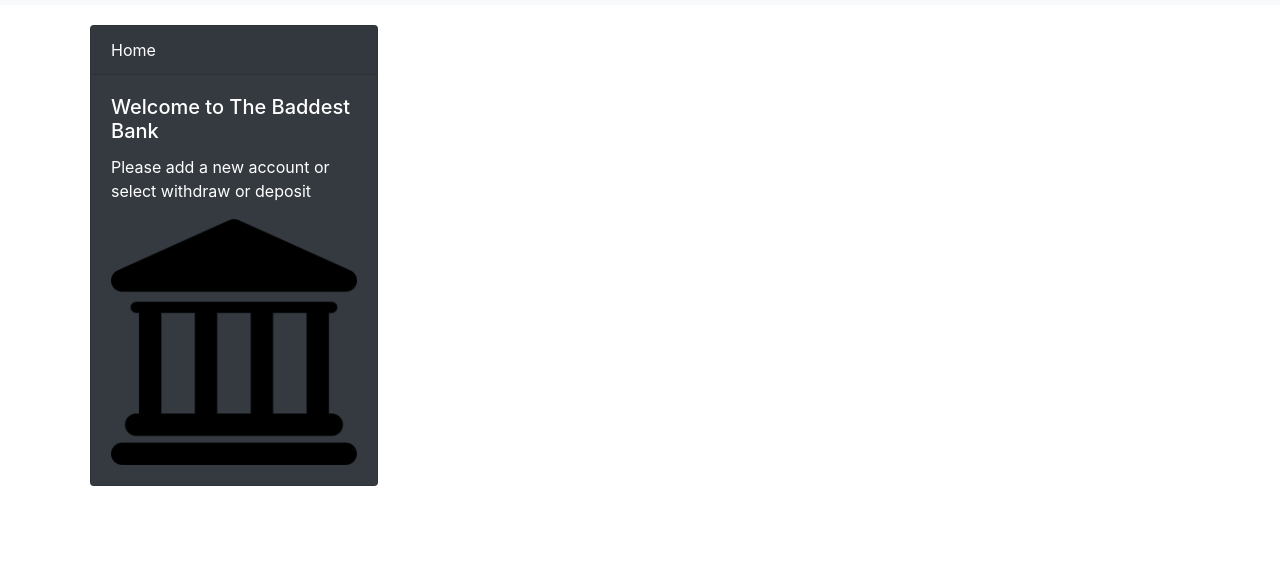
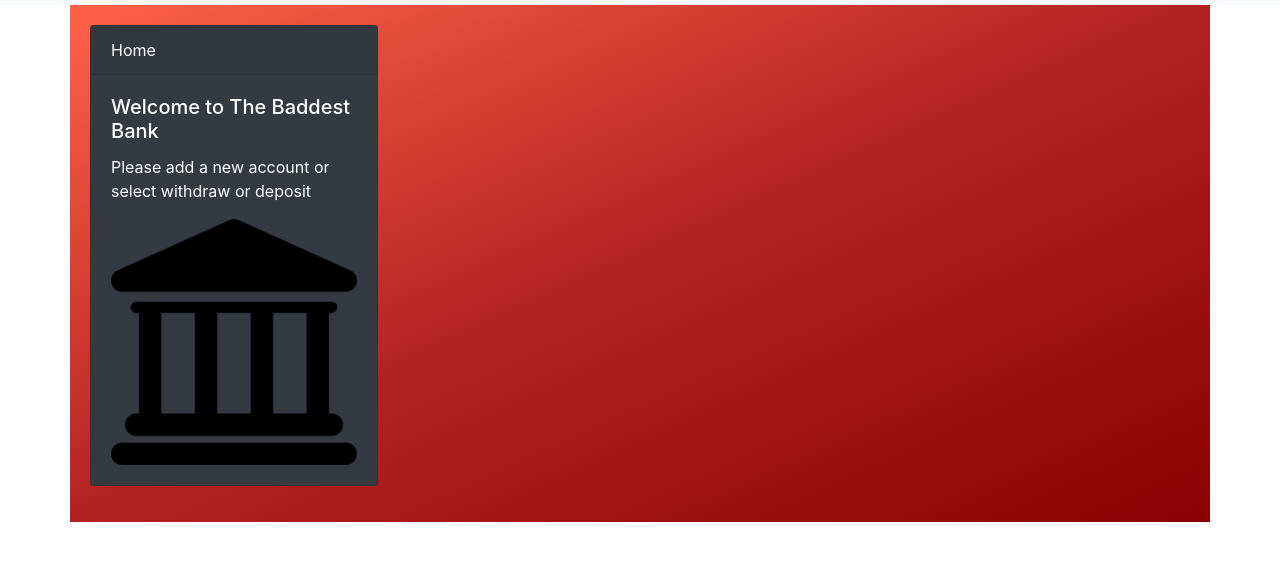
Before and after one commit to red-peel/ReactBadBank, a plain HTML site: page bad-bank-starter/index.html in a window 1280 px wide. Shown: the part 51-612 px from the top of the page. Drawn offline with nearby package versions, Linux system fonts and the light colour scheme.

Commit message:
Adds custom css file

```diff
--- a/bad-bank-starter/index.html
+++ b/bad-bank-starter/index.html
@@ -4,6 +4,8 @@
     <meta charset="UTF-8" />
     <title>Template</title>
 
+    <!-- custom css -->
+    <link rel="stylesheet" href="main.css">
     <!-- bootstrap css -->
     <link
       rel="stylesheet"
```
